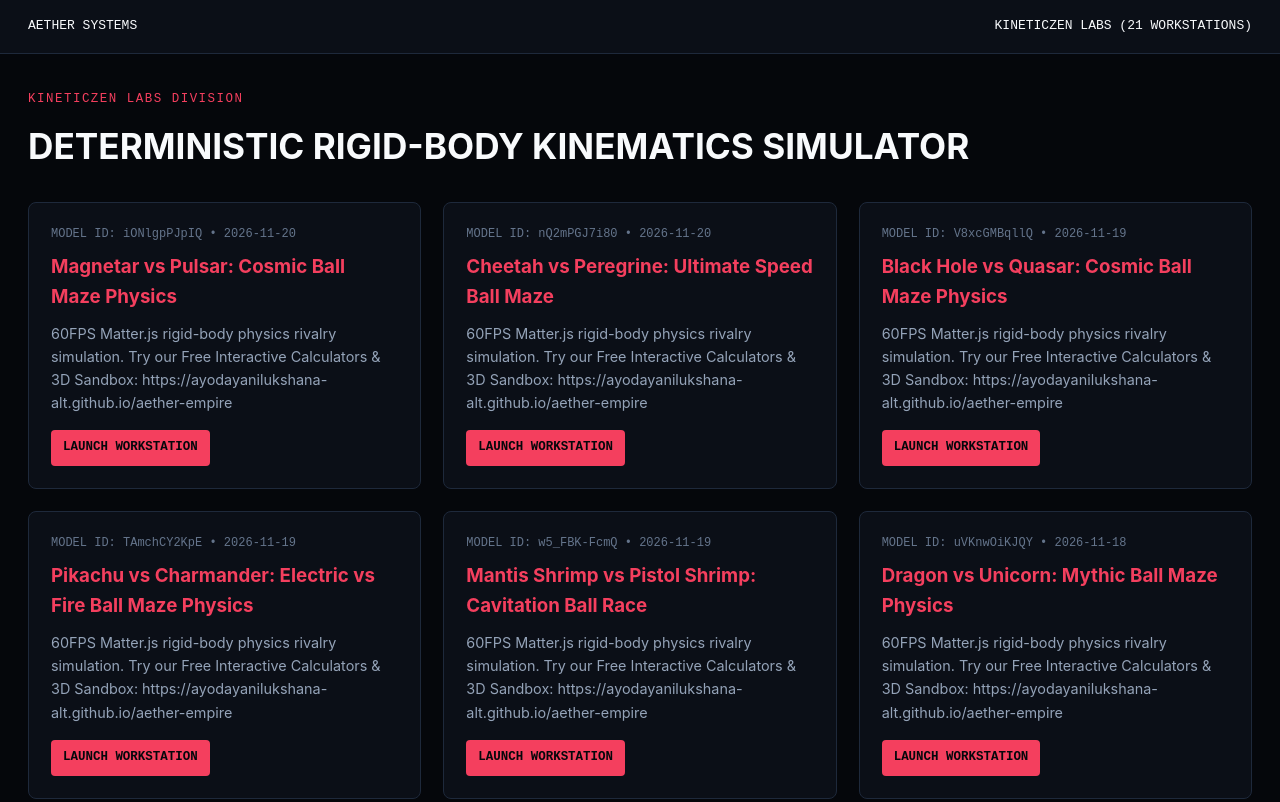
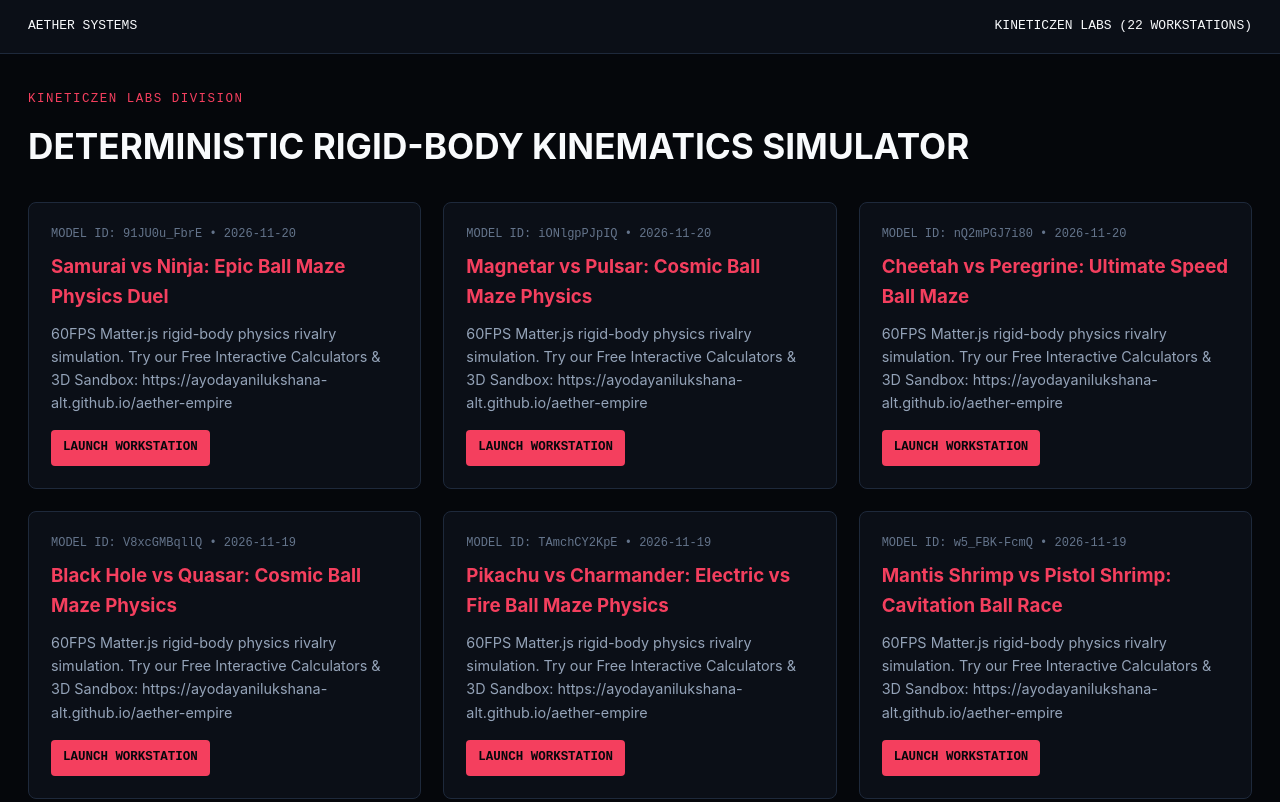
Before and after one commit to ayodayanilukshana-alt/aether-empire, a plain HTML site: page docs/kineticzen/index.html in a window 1280 px wide. Shown: the top 802 px of the page. Drawn offline with Linux system fonts and the light colour scheme.

Commit message:
feat(PHYSICS): publish live workstation samurai-vs-ninja-epic-ball-maze-physics-duel

```diff
--- a/docs/kineticzen/index.html
+++ b/docs/kineticzen/index.html
@@ -35,12 +35,20 @@
 <body>
   <nav class="topbar">
     <a href="../index.html">AETHER SYSTEMS</a>
-    <span>KINETICZEN LABS (21 WORKSTATIONS)</span>
+    <span>KINETICZEN LABS (22 WORKSTATIONS)</span>
   </nav>
   <main class="container">
     <div class="eyebrow">KINETICZEN LABS DIVISION</div>
     <h1>DETERMINISTIC RIGID-BODY KINEMATICS SIMULATOR</h1>
     <div class="grid">
+        <a href="./samurai-vs-ninja-epic-ball-maze-physics-duel.html" style="display:block;background:#0b0f17;border:1px solid #1e293b;border-radius:8px;padding:22px;color:#f8fafc;text-decoration:none;">
+          <div style="font-family:monospace;font-size:0.75rem;color:#64748b;margin-bottom:8px;">MODEL ID: 91JU0u_FbrE • 2026-11-20</div>
+          <h3 style="margin:0 0 10px 0;color:#f43f5e;">Samurai vs Ninja: Epic Ball Maze Physics Duel</h3>
+          <p style="color:#94a3b8;font-size:0.9rem;margin:0 0 16px 0;">60FPS Matter.js rigid-body physics rivalry simulation.
+
+Try our Free Interactive Calculators & 3D Sandbox: https://ayodayanilukshana-alt.github.io/aether-empire</p>
+          <div style="font-family:monospace;font-size:0.78rem;font-weight:700;color:#05070b;background:#f43f5e;padding:8px 12px;border-radius:4px;display:inline-block;">LAUNCH WORKSTATION</div>
+        </a>
         <a href="./magnetar-vs-pulsar-cosmic-ball-maze-physics.html" style="display:block;background:#0b0f17;border:1px solid #1e293b;border-radius:8px;padding:22px;color:#f8fafc;text-decoration:none;">
           <div style="font-family:monospace;font-size:0.75rem;color:#64748b;margin-bottom:8px;">MODEL ID: iONlgpPJpIQ • 2026-11-20</div>
           <h3 style="margin:0 0 10px 0;color:#f43f5e;">Magnetar vs Pulsar: Cosmic Ball Maze Physics</h3>
```
